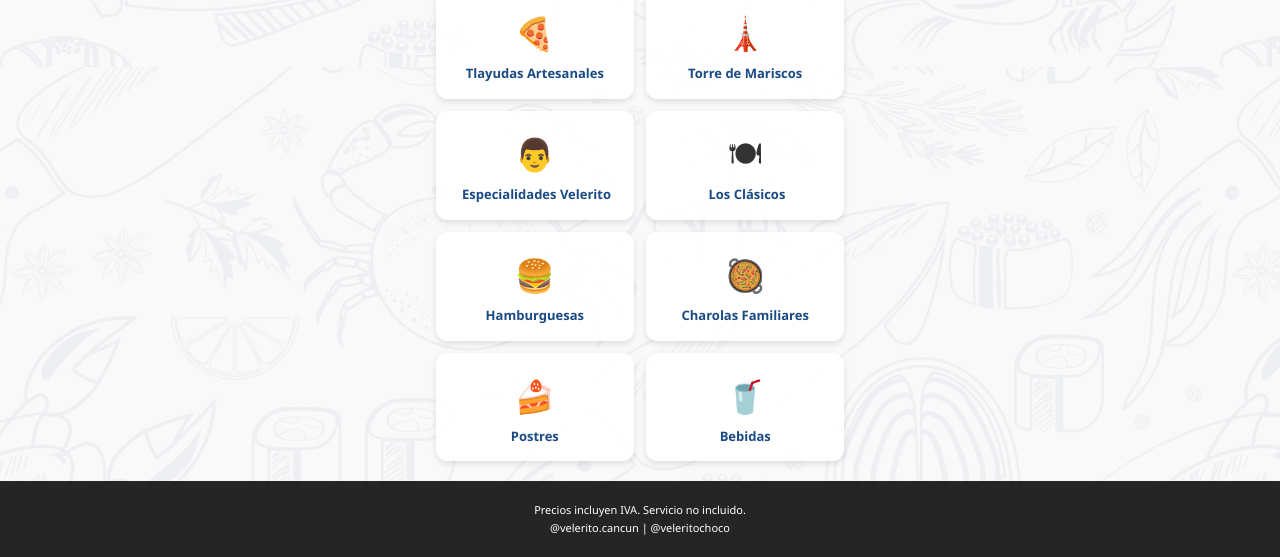
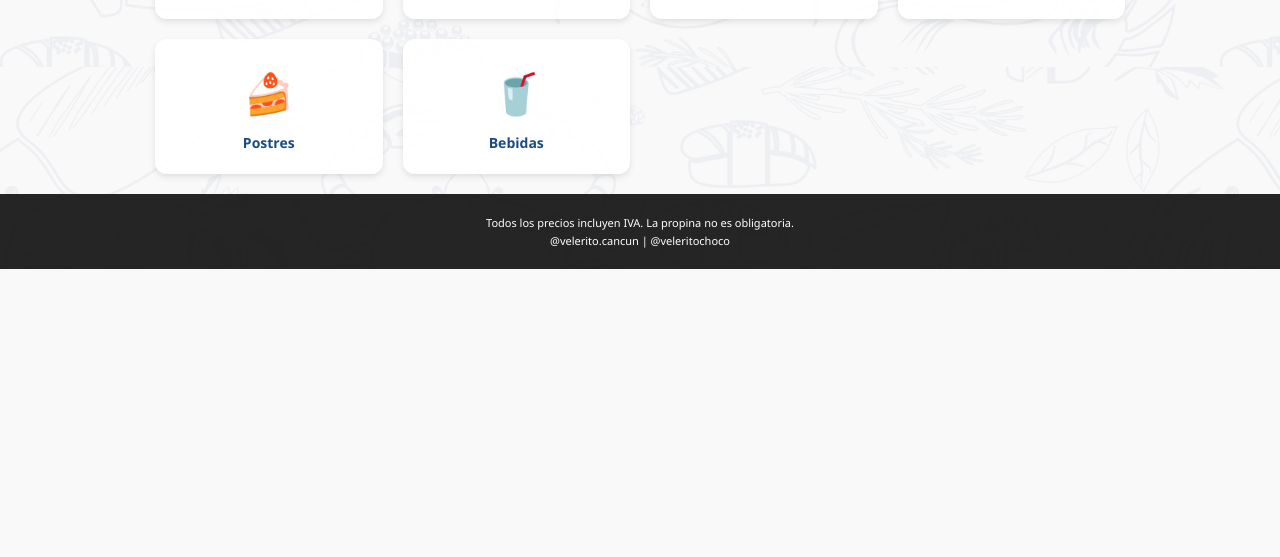
Before and after one commit to jsmoctezuma/menu-velerito, a plain HTML site: page index.html in a window 1280 px wide. Shown: the part 733-1290 px from the top of the page. After the commit the page ends 1002 px from the top, so only its background shows below. Drawn offline with Linux system fonts and the light colour scheme.

Commit message:
Update index.html

```diff
--- a/index.html
+++ b/index.html
@@ -83,6 +83,7 @@
             font-size: 20px;
             font-weight: bold;
             padding: 5px;
+            cursor: pointer;
         }
 
         nav {
@@ -112,31 +113,45 @@
             border-bottom: 1px dashed var(--primary-red);
         }
 
+        /* DISEÑO DE CUADRÍCULA ADAPTATIVO */
         .home-grid {
             display: grid;
             grid-template-columns: repeat(2, 1fr);
             gap: 12px;
             padding: 20px 15px;
-            max-width: 800px;
+            max-width: 1000px;
             margin: 0 auto;
+        }
+
+        /* 4 COLUMNAS EN PC */
+        @media (min-width: 768px) {
+            .home-grid {
+                grid-template-columns: repeat(4, 1fr);
+                gap: 20px;
+            }
         }
 
         .home-card {
             background: rgba(255, 255, 255, 0.95);
             border-radius: 12px;
-            padding: 15px 10px;
+            padding: 20px 10px;
             text-align: center;
             box-shadow: 0 3px 6px rgba(0,0,0,0.1);
             border: 2px solid transparent;
             display: flex;
             flex-direction: column;
             align-items: center;
-            gap: 8px;
+            justify-content: center;
+            gap: 10px;
+            cursor: pointer;
+            transition: transform 0.2s;
         }
+        .home-card:active { transform: scale(0.95); }
 
         .home-card.premium { border-color: var(--premium-gold); }
-        .grid-icon { font-size: 32px; }
-        .grid-text { font-size: 13px; font-weight: bold; color: var(--primary-blue); line-height: 1.2; }
+        .grid-icon { font-size: 40px; }
+        .grid-text { font-size: 14px; font-weight: bold; color: var(--primary-blue); line-height: 1.2; }
+        .home-card.premium .grid-text { color: var(--premium-gold); }
 
         .menu-container {
             display: none;
@@ -150,18 +165,18 @@
         .category-section { margin-bottom: 30px; display: none; }
         .category-section.active { display: block; animation: fadeIn 0.3s; }
 
-        .category-title { color: var(--primary-red); border-bottom: 2px solid var(--primary-red); padding-bottom: 5px; margin-bottom: 15px; font-size: 20px; }
+        .category-title { color: var(--primary-red); border-bottom: 2px solid var(--primary-red); padding-bottom: 5px; margin-bottom: 15px; font-size: 22px; }
         .category-title.premium-title { color: var(--premium-gold); border-bottom-color: var(--premium-gold); }
-        .category-desc { font-size: 13px; color: var(--primary-blue); margin-bottom: 15px; font-style: italic; }
+        .category-desc { font-size: 14px; color: var(--primary-blue); margin-bottom: 15px; font-style: italic; font-weight: 500;}
 
         .category-image { text-align: center; margin-bottom: 20px; }
-        .category-image img { max-width: 110px; height: auto; }
+        .category-image img { max-width: 120px; height: auto; }
 
-        .item { background: rgba(255, 255, 255, 0.95); border-radius: 8px; padding: 12px; margin-bottom: 12px; box-shadow: 0 2px 4px rgba(0,0,0,0.08); display: flex; justify-content: space-between; gap: 10px; }
+        .item { background: rgba(255, 255, 255, 0.95); border-radius: 8px; padding: 15px; margin-bottom: 15px; box-shadow: 0 2px 5px rgba(0,0,0,0.1); display: flex; justify-content: space-between; gap: 10px; }
         .item-info { flex: 1; }
-        .item-name { font-weight: bold; font-size: 15px; color: var(--text-main); }
-        .item-desc { font-size: 12px; color: #555; margin-top: 4px; line-height: 1.3; }
-        .item-price { font-weight: bold; color: var(--primary-blue); font-size: 15px; white-space: nowrap; }
+        .item-name { font-weight: bold; font-size: 16px; color: var(--text-main); }
+        .item-desc { font-size: 13px; color: #555; margin-top: 4px; line-height: 1.3; }
+        .item-price { font-weight: bold; color: var(--primary-blue); font-size: 16px; white-space: nowrap; }
 
         footer { text-align: center; padding: 20px; background: rgba(26, 26, 26, 0.95); color: white; font-size: 11px; margin-top: auto; }
 
@@ -175,16 +190,16 @@
         <img src="images/logo.svg" alt="Logo" class="logo">
         <div class="header-text">
             <h1>Menú</h1>
-            <p class="subtitle">Laja, Leña y Carbón</p>
+            <p class="subtitle">cocina del mar en Laja, Leña y Carbón</p>
         </div>
     </div>
     <div class="back-btn-container" id="back-container">
         <button class="back-btn" onclick="showHome()">🏠 Menú Principal</button>
     </div>
     <div class="nav-wrapper" id="nav-wrapper">
-        <button class="scroll-arrow" onclick="scrollNav(-120)">❮</button>
+        <button class="scroll-arrow" onclick="scrollNav(-150)">❮</button>
         <nav id="category-nav"></nav>
-        <button class="scroll-arrow" onclick="scrollNav(120)">❯</button>
+        <button class="scroll-arrow" onclick="scrollNav(150)">❯</button>
     </div>
 </header>
 
@@ -196,22 +211,22 @@
 <div class="menu-container" id="menu-content"></div>
 
 <footer>
-    <p>Precios incluyen IVA. Servicio no incluido.</p>
+    <p>Todos los precios incluyen IVA. La propina no es obligatoria.</p>
     <p>@velerito.cancun | @veleritochoco</p>
 </footer>
 
 <script>
 const menuData = [
     {
-        category: "🦪 Ostiones Oysterland Prime",
-        description: "Altos estándares de calidad.",
+        category: "🦪 Ostiones Calidad Oysterland Prime",
+        description: "Nuestros ostiones son seleccionados con altos estándares de calidad.",
         image: "images/calidad.png",
         isPremium: true,
         items: [
             { name: "En su Concha Naturales", price: "$275" },
             { name: "Asados Naturales", price: "$295" },
             { name: "Asados Bañados en Chiltepín", price: "$295" },
-            { name: "Velerito con Salpicón", price: "$365" },
+            { name: "Velerito con Salpicón de Mariscos", price: "$365" },
             { name: "Aguachile de Cacao", price: "$310" },
             { name: "Zarandeados", price: "$325" },
             { name: "Rockefeller", price: "$395" }
@@ -219,7 +234,7 @@ const menuData = [
     },
     {
         category: "🌶️ Aguachiles",
-        description: "Verde, Negro o Coloradito.",
+        description: "Escoge una de las 3 opciones de preparación: Verde con Extracto de Chiles, Negro con Chiles Secos Asados a las Brasas y Cacao, o Coloradito con Chile Piquín.",
         items: [
             { name: "Camarón", price: "$310" },
             { name: "Pulpo", price: "$335" },
@@ -231,29 +246,32 @@ const menuData = [
     {
         category: "🍋 Ceviches",
         items: [
-            { name: "Blanco Estilo Frontera - Pesca", price: "$325" },
+            { name: "Blanco Estilo Frontera - Pesca del Día", price: "$325" },
             { name: "Blanco Estilo Frontera - Combinado", price: "$365" },
-            { name: "Negro o A La Mexicana - Camarón", price: "$310" },
-            { name: "Negro o A La Mexicana - Pulpo", price: "$335" },
-            { name: "Atún con Ponzu y Serrano", price: "$395" }
+            { name: "Negro o A La Mexicana Con Leche de Tigre - Camarón", price: "$310" },
+            { name: "Negro o A La Mexicana Con Leche de Tigre - Pulpo", price: "$335" },
+            { name: "Negro o A La Mexicana Con Leche de Tigre - Combinado", price: "$375" },
+            { name: "Atún con Ponzu de Maracuyá y Chile Serrano 🌶️", price: "$395" }
         ]
     },
     {
         category: "🌮 Tostadas de Pozol",
         items: [
-            { name: "Atún Laminado Chimichurri", price: "$165" },
-            { name: "Camarón Mayonesa Chiltepín", price: "$165" },
-            { name: "Pulpo Alioli Habanero", price: "$165" },
-            { name: "De Ceviche Blanco", price: "$195" }
+            { name: "Atún Laminado con Chimichurri Criollo", price: "$165" },
+            { name: "Camarón con Mayonesa de Chiltepín", price: "$165" },
+            { name: "Pulpo con Aloli de Chile Habanero Tatemado 🌶️", price: "$165" },
+            { name: "De Ceviche Blanco Estilo Frontera", price: "$195" },
+            { name: "De Pulpo", price: "$145" }
         ]
     },
     {
-        category: "🥟 Empanadas y Sopes",
+        category: "🥟 Empanadas (Gorditas y Sopes)",
         items: [
             { name: "Quesos de Tabasco", price: "$85" },
             { name: "Queso de Hebra y Camarón", price: "$95" },
-            { name: "Sope Pulpo c/Chicharrón", price: "$165" },
-            { name: "Gordita Camarón o Pulpo", price: "$155" }
+            { name: "Queso Enchilado de Balancán y Camarón 🌶️🌶️", price: "$105" },
+            { name: "Sope de Pulpo c/Chicharrón Prensado", price: "$165" },
+            { name: "Gordita de Camarón o Pulpo", price: "$155" }
         ]
     },
     {
@@ -261,16 +279,16 @@ const menuData = [
         items: [
             { name: "Salbute De Camarón", price: "$120" },
             { name: "Salbute De Pulpo", price: "$145" },
-            { name: "Panucho Chicharrón c/Pulpo", price: "$155" },
+            { name: "Panucho Chicharrón Prensado c/Pulpo", price: "$155" },
             { name: "Panucho De Camarón", price: "$140" }
         ]
     },
     {
-        category: "🍸 Cocteles Progreso",
+        category: "🍸 Cocteles Estilo Progreso",
         items: [
             { name: "Camarón", price: "M$235 G$275" },
             { name: "Pulpo", price: "M$260 G$295" },
-            { name: "Combinado", price: "M$295 G$325" }
+            { name: "Combinado (pulpo y camarón)", price: "M$295 G$325" }
         ]
     },
     {
@@ -278,8 +296,8 @@ const menuData = [
         items: [
             { name: "Al Mojo de Ajo", price: "$195" },
             { name: "Relleno de Queso", price: "$245" },
-            { name: "Rellena Queso y Camarón", price: "$295" },
-            { name: "Combinada al Chiltepín", price: "$325" }
+            { name: "Rellena de Queso de Hebra y Camarón", price: "$295" },
+            { name: "Combinada al Chiltepín 🌶️", price: "$325" }
         ]
     },
     {
@@ -287,45 +305,45 @@ const menuData = [
         items: [
             { name: "Frita", price: "$295" },
             { name: "Asada a la Leña", price: "$295" },
-            { name: "Zarandeadas", price: "$310" },
+            { name: "Zarandeadas a las Brasas", price: "$310" },
             { name: "Bañada al Chiltepín", price: "$325" }
         ]
     },
     {
         category: "🌮 Tacos de Mar",
         items: [
-            { name: "Camarón Jalapeño Tocino", price: "$135" },
-            { name: "Sudado Pulpo Chicharrón", price: "$145" },
+            { name: "Camarón Jalapeño con Tocino", price: "$135" },
+            { name: "Sudado de Pulpo con Chicharrón Prensado", price: "$145" },
             { name: "Taco Gobernador", price: "$175" },
-            { name: "Pesca Tempura Cerveza", price: "$165" }
+            { name: "Pesca del Día en Tempura de Cerveza Obscura", price: "$165" }
         ]
     },
     {
         category: "🍕 Tlayudas Artesanales",
+        description: "(rellenas con marqueta de frijol, chiltomate y queso de hebra)",
         items: [
             { name: "De Camarón", price: "$295" },
-            { name: "De Pulpo", price: "$295" },
-            { name: "Combinada (Pulpo/Camarón)", price: "$335" },
+            { name: "Pulpo", price: "$295" },
+            { name: "Combinada (de pulpo con camarón)", price: "$335" },
             { name: "Vegetariana", price: "$195" }
         ]
     },
     {
         category: "🗼 Torre de Mariscos",
         items: [
-            { name: "Torre de Mariscos 🌶️", price: "$595", desc: "Camarón, atún, pescado y pulpo en leche de tigre." }
+            { name: "Torre de Mariscos 🌶️", price: "$595", desc: "Camarón curtido, atún, pescado, pulpo en base de aguacate." }
         ]
     },
     {
         category: "👨‍🍳 Especialidades Velerito",
         items: [
-            { name: "Espagueti Cremoso 🌶️", price: "$325", desc: "Crema al chiltepín y camarones." },
+            { name: "Espagueti Cremoso 🌶️", price: "$325", desc: "Con crema al chiltepín y camarones." },
             { name: "Fetuchini Cremoso", price: "Ver precio", desc: "Pulpo $345 | Camarón $325 | S/P $295" },
             { name: "Arroz al Chiltepín 🌶️", price: "$310" },
             { name: "Pulpo al Poc-Chuc", price: "$395" },
             { name: "Carnitas de Atún", price: "$345" },
-            { name: "Pulpo al Pastor", price: "$395" },
             { name: "Machete de Pulpo", price: "$395" },
-            { name: "Manitas Cangrejo Moro", price: "$495" },
+            { name: "Manitas de Cangrejo Moro", price: "$495" },
             { name: "Chileatole de Camarón", price: "$380" },
             { name: "Camarones Zarandeados", price: "$398" }
         ]
@@ -333,7 +351,8 @@ const menuData = [
     {
         category: "🍽️ Los Clásicos",
         items: [
-            { name: "Pesca del Día Empanizada", price: "$395" },
+            { name: "Filete de Pesca del Día Empanizado", price: "$395" },
+            { name: "Filete de Pesca del Día a la Plancha", price: "$375" },
             { name: "Camarones al Mojo de Ajo", price: "$375" },
             { name: "Camarones Empanizados", price: "$295" }
         ]
@@ -343,15 +362,16 @@ const menuData = [
         items: [
             { name: "De Atún", price: "$245" },
             { name: "Pulpo Frito", price: "$265" },
+            { name: "Camarones Capeados", price: "$220" },
             { name: "Pescado Empanizado", price: "$195" }
         ]
     },
     {
         category: "🥘 Charolas Familiares",
-        description: "Incluye totopos y salsas.",
+        description: "Incluye servicio de totopos, tostadas y salsas.",
         items: [
-            { name: "Ceviche Blanco", price: "$1,600 | $3,250" },
-            { name: "Arroz con Camarón", price: "$1,450 | $2,950" },
+            { name: "Ceviche Blanco Estilo Frontera", price: "$1,600 | $3,250" },
+            { name: "Arroz con Camarón al Chiltepín 🌶️", price: "$1,450 | $2,950" },
             { name: "Camarones del Golfo", price: "$1,700 | $3,450" }
         ]
     },
@@ -359,15 +379,15 @@ const menuData = [
         category: "🍰 Postres",
         items: [
             { name: "Copa 43", price: "$195" },
-            { name: "Flan Maracuyá", price: "$155" },
-            { name: "Platanito Macho Leña", price: "$195" },
-            { name: "Empanada Marquesita", price: "$125" }
+            { name: "Flan con Jalea de Maracuyá", price: "$155" },
+            { name: "Platanito Macho Tabasco a la Leña", price: "$195" },
+            { name: "Empanada a la Marquesita", price: "$125" }
         ]
     },
     {
         category: "🥤 Bebidas",
         items: [
-            { name: "Refrescos 355ml", price: "$45" },
+            { name: "Refrescos (355ml)", price: "$45" },
             { name: "Aguas Frescas", price: "$45" },
             { name: "Heineken 0.0", price: "$50" },
             { name: "Café", price: "$45" }
@@ -380,27 +400,32 @@ const navContainer = document.getElementById('category-nav');
 const menuContent = document.getElementById('menu-content');
 
 menuData.forEach((cat, index) => {
-    const textPart = cat.category.replace(/[\u{1F300}-\u{1F64F}\u{1F680}-\u{1F6FF}\u{2600}-\u{26FF}\u{2700}-\u{27BF}\u{1F900}-\u{1F9FF}]/gu, '').trim();
-    const emojiPart = cat.category.match(/[\u{1F300}-\u{1F64F}\u{1F680}-\u{1F6FF}\u{2600}-\u{26FF}\u{2700}-\u{27BF}\u{1F900}-\u{1F9FF}]/gu) || ['🍽️'];
+    // Lógica simplificada: Tomamos los primeros caracteres si son emojis
+    const emojiPart = Array.from(cat.category)[0];
+    const textPart = cat.category.replace(emojiPart, '').trim();
 
+    // Crear tarjetas de Inicio
     const card = document.createElement('div');
     card.className = `home-card ${cat.isPremium ? 'premium' : ''}`;
     card.onclick = () => showCategory(index);
-    card.innerHTML = `<div class="grid-icon">${emojiPart[0]}</div><div class="grid-text">${textPart}</div>`;
+    card.innerHTML = `<div class="grid-icon">${emojiPart}</div><div class="grid-text">${textPart}</div>`;
     homeGrid.appendChild(card);
 
+    // Crear botones de navegación
     const btn = document.createElement('button');
     btn.className = `cat-btn ${cat.isPremium ? 'premium' : ''}`;
     btn.innerText = textPart;
     btn.onclick = () => showCategory(index);
     navContainer.appendChild(btn);
 
+    // Crear secciones de contenido
     const section = document.createElement('div');
     section.className = 'category-section';
     section.id = `cat-${index}`;
     let html = `<h2 class="category-title ${cat.isPremium ? 'premium-title' : ''}">${cat.category}</h2>`;
     if(cat.description) html += `<p class="category-desc">${cat.description}</p>`;
-    if(cat.image) html += `<div class="category-image"><img src="${cat.image}"></div>`;
+    if(cat.image) html += `<div class="category-image"><img src="${cat.image}" alt="Sello"></div>`;
+
     cat.items.forEach(item => {
         html += `<div class="item"><div class="item-info"><div class="item-name">${item.name}</div>${item.desc ? `<div class="item-desc">${item.desc}</div>`:''}</div><div class="item-price">${item.price}</div></div>`;
     });
```
